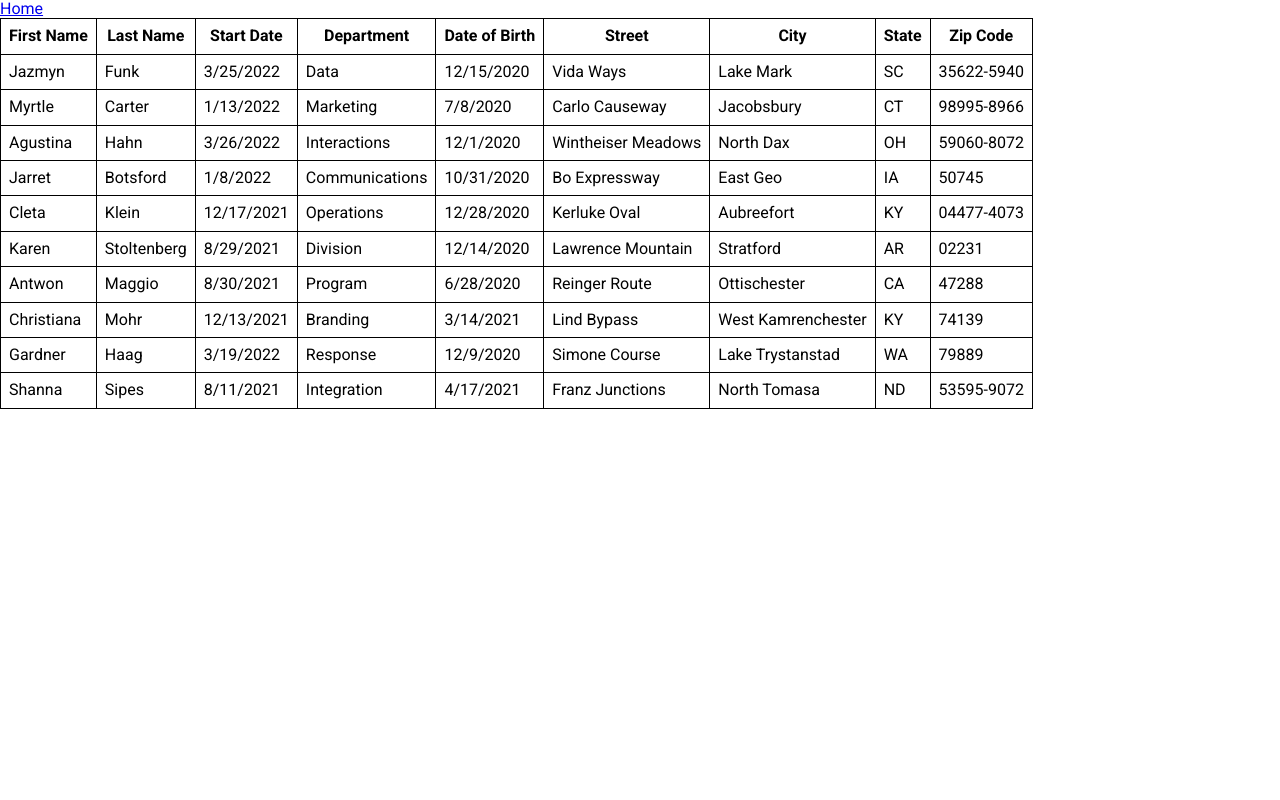
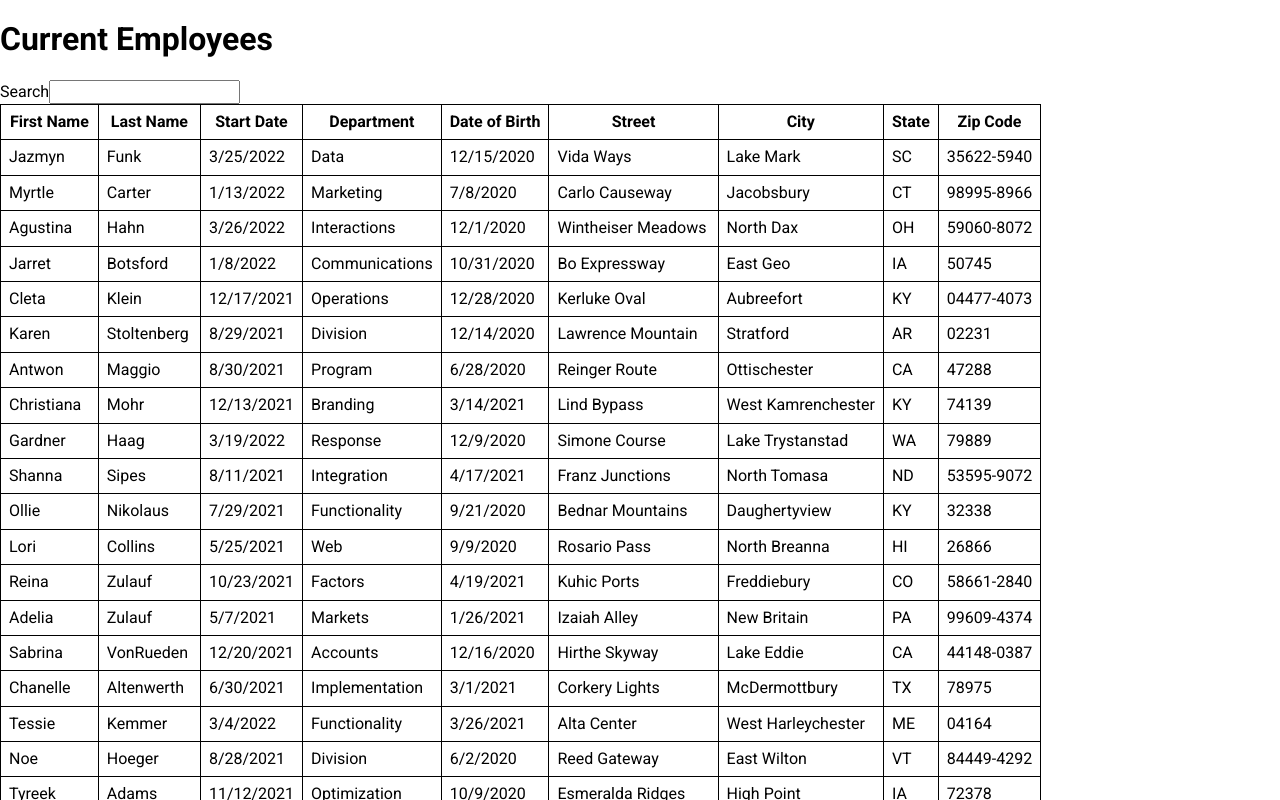
Before and after one commit to YoannAsl/HRnet, a React (Create React App) app: page /employee-list in a window 1280 px wide. Shown: the top 800 px of the page. Built offline with nearby package versions, Linux system fonts and the light colour scheme; the HTML template or start-up script is replaced by a standard one.

Commit message:
Added global filtering to Table

```diff
--- a/src/App.js
+++ b/src/App.js
@@ -15,7 +15,7 @@ function App() {
 	// Populates state with fake employees
 	useEffect(() => {
 		let mockEmployees = [];
-		for (let i = 0; i < 10; i++) {
+		for (let i = 0; i < 100; i++) {
 			let newEmployee = {
 				firstName: faker.name.firstName(),
 				lastName: faker.name.lastName(),
--- a/src/components/Form.js
+++ b/src/components/Form.js
@@ -92,7 +92,9 @@ const Form = ({ addEmployee }) => {
 			<Label htmlFor='state'>State</Label>
 			<select {...register('state', { required: true })}>
 				{states.map((state, index) => (
-					<option key={index}>{state.name}</option>
+					<option key={index} value={state.abbreviation}>
+						{state.name}
+					</option>
 				))}
 			</select>
 
--- a/src/components/Table.js
+++ /dev/null
@@ -1,129 +0,0 @@
-import React, { useMemo } from 'react';
-import { useSortBy, useTable } from 'react-table';
-import styled from 'styled-components';
-
-const StyledTable = styled.table`
-	border: 1px black solid;
-	border-spacing: 0;
-	tr {
-		:last-child {
-			td {
-				border-bottom: 0;
-			}
-		}
-	}
-	th,
-	td {
-		margin: 0;
-		padding: 0.5rem;
-		border-right: 1px black solid;
-		border-bottom: 1px solid black;
-		:last-child {
-			border-right: 0;
-		}
-	}
-`;
-
-const Table = ({ employees }) => {
-	const data = useMemo(() => employees, [employees]);
-
-	const columns = useMemo(
-		() => [
-			{
-				Header: 'First Name',
-				accessor: 'firstName',
-			},
-			{
-				Header: 'Last Name',
-				accessor: 'lastName',
-			},
-			{
-				Header: 'Start Date',
-				accessor: 'startDate',
-			},
-			{
-				Header: 'Department',
-				accessor: 'department',
-			},
-			{
-				Header: 'Date of Birth',
-				accessor: 'birthDate',
-			},
-			{
-				Header: 'Street',
-				accessor: 'street',
-			},
-			{
-				Header: 'City',
-				accessor: 'city',
-			},
-			{
-				Header: 'State',
-				accessor: 'state',
-			},
-			{
-				Header: 'Zip Code',
-				accessor: 'zipCode',
-			},
-		],
-		[]
-	);
-
-	const tableInstance = useTable({ columns, data }, useSortBy);
-	const {
-		getTableProps,
-		getTableBodyProps,
-		headerGroups,
-		rows,
-		prepareRow,
-	} = tableInstance;
-
-	return (
-		<StyledTable {...getTableProps()}>
-			<thead>
-				{headerGroups.map((headerGroup) => (
-					// Apply the header row props
-					<tr {...headerGroup.getHeaderGroupProps()}>
-						{headerGroup.headers.map((column) => (
-							// Apply the header cell props
-							<th
-								{...column.getHeaderProps(
-									column.getSortByToggleProps()
-								)}
-							>
-								{column.render('Header')}
-								{column.isSorted
-									? column.isSortedDesc
-										? ' 🔽'
-										: ' 🔼'
-									: ''}
-							</th>
-						))}
-					</tr>
-				))}
-			</thead>
-			{/* Apply the table body props */}
-			<tbody {...getTableBodyProps()}>
-				{rows.map((row) => {
-					// Prepare the row for display
-					prepareRow(row);
-					return (
-						// Apply the row props
-						<tr {...row.getRowProps()}>
-							{row.cells.map((cell) => {
-								// Apply the cell props
-								return (
-									<td {...cell.getCellProps()}>
-										{cell.render('Cell')}
-									</td>
-								);
-							})}
-						</tr>
-					);
-				})}
-			</tbody>
-		</StyledTable>
-	);
-};
-
-export default Table;
--- /dev/null
+++ b/src/components/Table/GlobalFilter.js
@@ -0,0 +1,12 @@
+import React from 'react';
+
+const GlobalFilter = ({ filter, setFilter }) => {
+	return (
+		<span>
+			Search
+			<input value={filter} onChange={(e) => setFilter(e.target.value)} />
+		</span>
+	);
+};
+
+export default GlobalFilter;
--- /dev/null
+++ b/src/components/Table/Table.js
@@ -0,0 +1,97 @@
+import React, { Fragment, useMemo } from 'react';
+import { useSortBy, useTable, useGlobalFilter } from 'react-table';
+import styled from 'styled-components';
+
+import GlobalFilter from './GlobalFilter';
+import { COLUMNS } from './columns';
+
+const StyledTable = styled.table`
+	border: 1px black solid;
+	border-spacing: 0;
+	tr {
+		:last-child {
+			td {
+				border-bottom: 0;
+			}
+		}
+	}
+	th,
+	td {
+		margin: 0;
+		padding: 0.5rem;
+		border-right: 1px black solid;
+		border-bottom: 1px solid black;
+		:last-child {
+			border-right: 0;
+		}
+	}
+`;
+
+const Table = ({ employees }) => {
+	const data = useMemo(() => employees, [employees]);
+	const columns = useMemo(() => COLUMNS, []);
+
+	const {
+		getTableProps,
+		getTableBodyProps,
+		headerGroups,
+		rows,
+		prepareRow,
+		state,
+		setGlobalFilter,
+	} = useTable({ columns, data }, useGlobalFilter, useSortBy);
+
+	const { globalFilter } = state;
+
+	return (
+		<Fragment>
+			<GlobalFilter filter={globalFilter} setFilter={setGlobalFilter} />
+			<StyledTable {...getTableProps()}>
+				<thead>
+					{headerGroups.map((headerGroup) => (
+						// Apply the header row props
+						<tr {...headerGroup.getHeaderGroupProps()}>
+							{headerGroup.headers.map((column) => (
+								// Apply the header cell props
+								<th
+									{...column.getHeaderProps(
+										column.getSortByToggleProps()
+									)}
+								>
+									{column.render('Header')}
+									{column.isSorted
+										? column.isSortedDesc
+											? ' 🔽'
+											: ' 🔼'
+										: ''}
+								</th>
+							))}
+						</tr>
+					))}
+				</thead>
+				{/* Apply the table body props */}
+				<tbody {...getTableBodyProps()}>
+					{rows.map((row) => {
+						// Prepare the row for display
+						prepareRow(row);
+						return (
+							// Apply the row props
+							<tr {...row.getRowProps()}>
+								{row.cells.map((cell) => {
+									// Apply the cell props
+									return (
+										<td {...cell.getCellProps()}>
+											{cell.render('Cell')}
+										</td>
+									);
+								})}
+							</tr>
+						);
+					})}
+				</tbody>
+			</StyledTable>
+		</Fragment>
+	);
+};
+
+export default Table;
--- /dev/null
+++ b/src/components/Table/columns.js
@@ -0,0 +1,38 @@
+export const COLUMNS = [
+	{
+		Header: 'First Name',
+		accessor: 'firstName',
+	},
+	{
+		Header: 'Last Name',
+		accessor: 'lastName',
+	},
+	{
+		Header: 'Start Date',
+		accessor: 'startDate',
+	},
+	{
+		Header: 'Department',
+		accessor: 'department',
+	},
+	{
+		Header: 'Date of Birth',
+		accessor: 'birthDate',
+	},
+	{
+		Header: 'Street',
+		accessor: 'street',
+	},
+	{
+		Header: 'City',
+		accessor: 'city',
+	},
+	{
+		Header: 'State',
+		accessor: 'state',
+	},
+	{
+		Header: 'Zip Code',
+		accessor: 'zipCode',
+	},
+];
--- a/src/pages/EmployeeListPage.js
+++ b/src/pages/EmployeeListPage.js
@@ -1,13 +1,14 @@
 import React from 'react';
 import { Link } from 'react-router-dom';
-import Table from '../components/Table';
+import Table from '../components/Table/Table';
 
 const EmployeeListPage = ({ employees }) => {
 	return (
-		<div>
+		<main>
+			<h1>Current Employees</h1>
+			<Table employees={employees} />
 			<Link to='/'>Home</Link>
-			<Table employees={employees} />
-		</div>
+		</main>
 	);
 };
 
```
